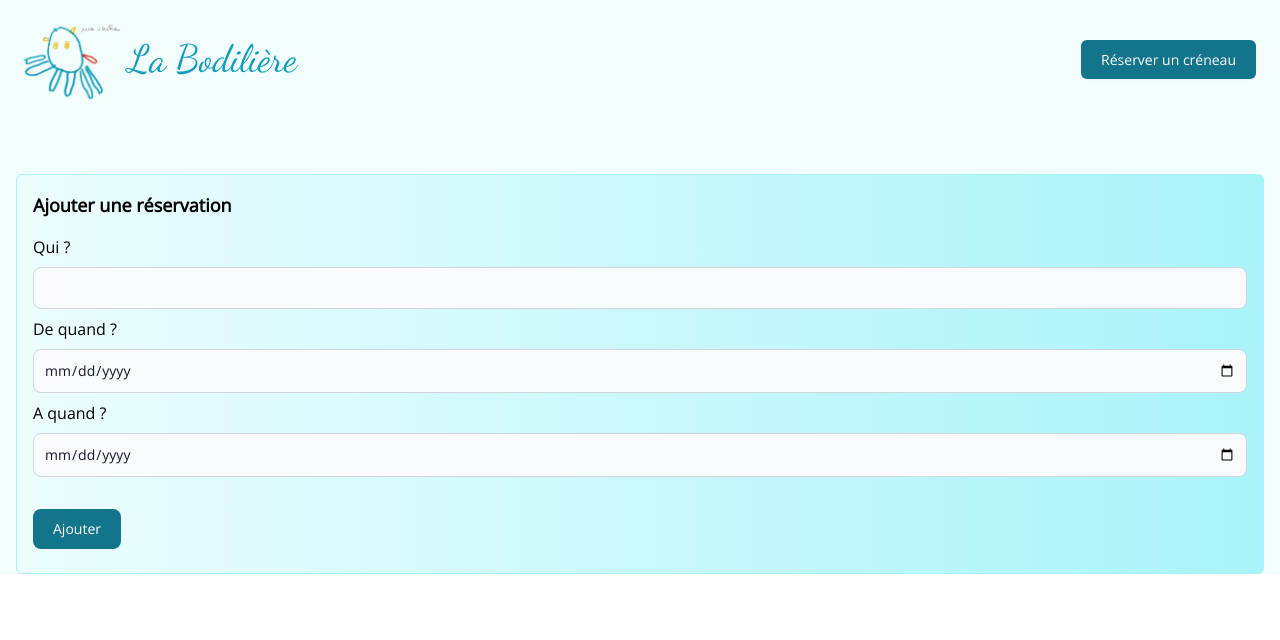
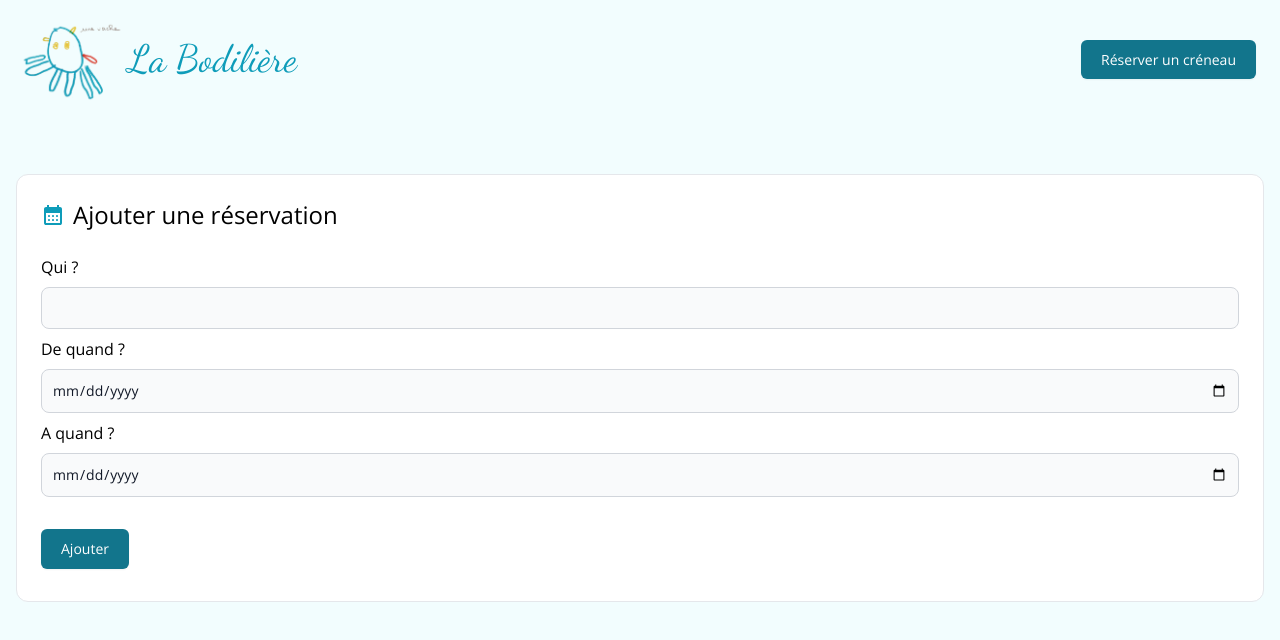
Before and after one commit to predawi/la-bodiliere, a Nuxt app: page /signup in a window 1280 px wide. Shown: the top 640 px of the page. Built offline with nearby package versions, Linux system fonts and the light colour scheme; no server answers.

Commit message:
Add class for buttons + update signup form

```diff
--- a/assets/css/tailwind.scss
+++ b/assets/css/tailwind.scss
@@ -15,16 +15,17 @@
   .card {
     @apply border border-bodil-200 bg-gradient-to-r from-bodil-50 to-bodil-200 rounded-md p-4 mb-2 flex-1;
   }
+
+  .button {
+    @apply text-white bg-bodil-700 transition-all hover:bg-bodil-800 focus:ring-4 focus:ring-bodil-300 font-medium rounded-md text-sm px-5 py-2.5 me-2 mb-2 dark:bg-bodil-600 dark:hover:bg-bodil-700 focus:outline-none dark:focus:ring-bodil-800 shadow-sm
+  }
 }
 
 body {
   font-family: 'Open Sans', sans-serif;
+  background-color: var(--bodil-50);
 }
 
 .font-custom {
   font-family: 'Dancing Script', serif;
 }
-
-.DefaultLayout {
-  background-color: var(--bodil-50);
-}
--- a/components/Header.vue
+++ b/components/Header.vue
@@ -13,8 +13,7 @@
 
         <ul class="flex gap-4 justify-center md:justify-start mt-10 md:mt-0">
           <li>
-            <NuxtLink to="/signup"
-              class="text-white bg-bodil-700 hover:bg-bodil-800 focus:ring-4 focus:ring-bodil-300 font-medium rounded-md text-sm px-5 py-2.5 me-2 mb-2 dark:bg-bodil-600 dark:hover:bg-bodil-700 focus:outline-none dark:focus:ring-bodil-800 shadow-sm">
+            <NuxtLink to="/signup" class="button">
               Réserver un créneau</NuxtLink>
           </li>
         </ul>
--- /dev/null
+++ b/components/Icons/Weather.vue
@@ -0,0 +1,13 @@
+<template>
+  <svg xmlns="http://www.w3.org/2000/svg" width="1em" height="1em" viewBox="0 0 24 24">
+    <path fill="currentColor"
+      d="M11 5V1h2v4zm6.65 2.75l-1.4-1.4l2.825-2.85l1.4 1.425zM19 13v-2h4v2zm.075 7.475L16.25 17.65l1.4-1.4l2.85 2.8zM6.35 7.75L3.525 4.925L4.95 3.5l2.8 2.85zM6 19h4.5q.625 0 1.063-.437T12 17.5t-.425-1.062t-1.05-.438H9.25l-.5-1.2q-.35-.825-1.1-1.312T6 13q-1.25 0-2.125.875T3 16t.875 2.125T6 19m0 2q-2.075 0-3.537-1.463T1 16t1.463-3.537T6 11q1.5 0 2.738.813T10.575 14q1.45 0 2.438 1.075T14 17.65q-.05 1.425-1.062 2.388T10.5 21zm8-3.35q-.125-.5-.25-.975t-.25-.975q1.125-.475 1.813-1.475T16 12q0-1.65-1.175-2.825T12 8q-1.5 0-2.625.975T8.05 11.45q-.5-.125-1.025-.225T6 11q.35-2.2 2.063-3.6T12 6q2.5 0 4.25 1.75T18 12q0 1.925-1.1 3.463T14 17.65M12.025 12">
+    </path>
+  </svg>
+</template>
+
+<script lang="ts">
+export default {
+  name: 'MaterialSymbolsPartlyCloudyDayOutline'
+}
+</script>
--- a/components/Weather.vue
+++ b/components/Weather.vue
@@ -8,14 +8,12 @@ const weatherIcon = "https://openweathermap.org/img/wn/" + rawData.weather[0].ic
 
 <template>
   <div class="mt-5 md:mt-0 md:ml-5 md:flex-1 min-w-60 md:max-w-60">
-    <h2 class="mb-6 md:flex items-center md:text-xl">
-      Météo
-    </h2>
+    <HeadingH2 title="Météo" icon="Weather" />
 
     <div class="w-full rounded-md border flex flex-col relative bg-white px-5">
       <div class="p-4 text-center">
         <div class="space-y-2">
-          <h2 class="font-bold">{{ rawData.name }}</h2>
+          <h3 class="font-bold">{{ rawData.name }}</h3>
           <img :src=weatherIcon alt="" width="100" height="100" class="w-15 h-15 mx-auto">
           <div class="capitalize">{{ rawData.weather[0].description }}</div>
           <div class="flex items-center justify-center">
--- a/pages/signup.vue
+++ b/pages/signup.vue
@@ -38,9 +38,10 @@ async function addBooking() {
 <template>
   <div class="container px-4 pt-14 mx-auto">
     <div class="flex-1">
-      <div class="card">
-        <h2 class="text-lg font-bold mb-4">Ajouter une réservation</h2>
-        <form class="form-widget" @submit.prevent="addBooking">
+      <div class="p-6 border rounded-xl bg-white">
+        <HeadingH2 title="Ajouter une réservation" icon="Booking" />
+
+        <form class="form-widget mt-4" @submit.prevent="addBooking">
           <div>
             <label for="name" class="block mb-2">Qui ?</label>
             <input id="name" type="text" v-model="name"
@@ -61,9 +62,7 @@ async function addBooking() {
           </div>
 
           <div class="mt-8">
-            <input type="submit"
-              class="text-white bg-bodil-700 hover:bg-bodil-800 focus:ring-4 focus:outline-none focus:ring-bodil-300 font-medium rounded-lg text-sm w-full sm:w-auto px-5 py-2.5 text-center mb-2"
-              :value="loading ? 'En attente ...' : 'Ajouter'" :disabled="loading" />
+            <input type="submit" class="button" :value="loading ? 'En attente ...' : 'Ajouter'" :disabled="loading" />
           </div>
         </form>
       </div>
```
